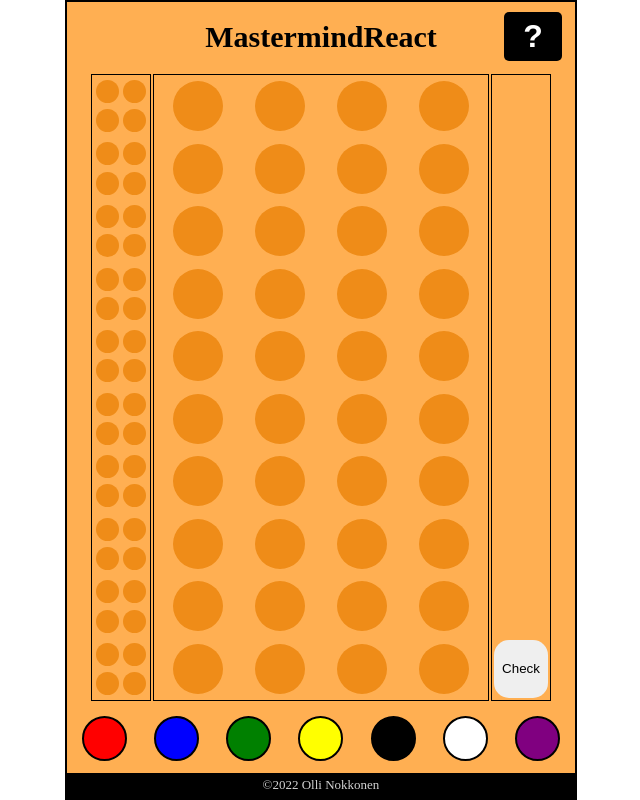
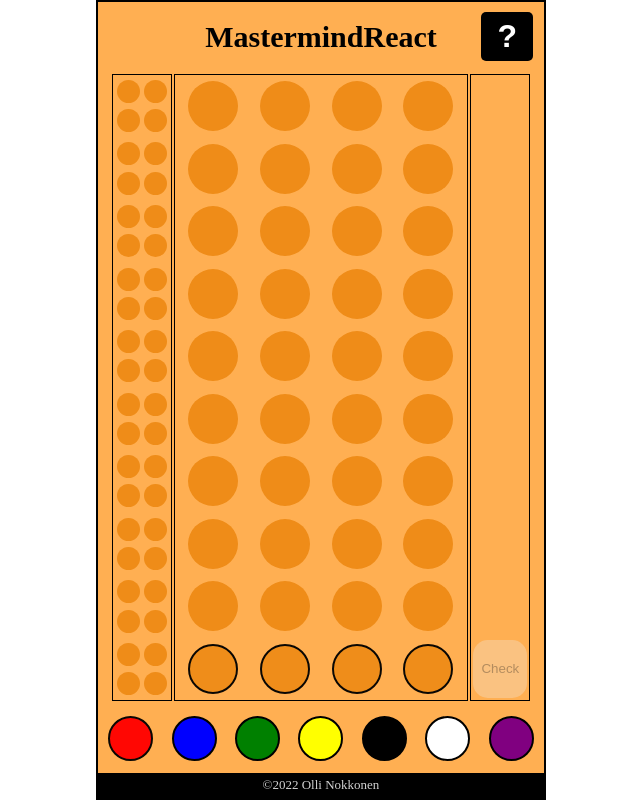
Before and after one commit to ollinok/MasterMindReact, a React (Create React App) app: page / in a window 1280 px wide. Shown: the whole page, without its empty margins (319-959 px from the left). Built offline with nearby package versions, Linux system fonts and the light colour scheme; a web font is replaced by a local one.

Commit message:
basic game functionality

```diff
--- a/src/App.js
+++ b/src/App.js
@@ -5,24 +5,113 @@ import ColorSpace from './components/ColorSpace';
 import CheckButtonSpace from './components/CheckButtonSpace';
 import AnswerTitleSpace from './components/AnswerTitleSpace';
 import HelpMenu from './components/HelpMenu';
-import { useState } from 'react';
+import { useEffect, useState } from 'react';
+import generateAnswer from './utils/generateAnswer';
 
 function App() {
   const [currentColor, setCurrentColor] = useState('red');
-  const [currentRow, setCurrentRow] = useState(10);
+  const [currentRow, setCurrentRow] = useState(1);
   const [answer, setAnswer] = useState([]);
-  const [guess, setGuess] = useState([]);
+  const [guess, setCurrentGuess] = useState([...Array(4)]);
+  const colors = ['red', 'blue', 'green', 'yellow', 'black', 'white', 'purple'];
+  const [board, setBoard] = useState([])
   const [cpuMarkers, setCpuMarkers] = useState([]);
+
+  useEffect(() => {
+    setBoard([...Array(10)].fill([...Array(4)]));
+    setCpuMarkers([...Array(10)].fill([...Array(4)]));
+    setAnswer(generateAnswer(colors));
+  }, []);
+
+  const changeColor = (color) => {
+    setCurrentColor(color);
+  };
+
+  const enterGuess = (index) => {
+    const newGuess = [...guess];
+    newGuess[index] = currentColor;
+    setCurrentGuess(newGuess);
+  };
+
+  const checkGuess = () => {
+    console.log('clicked guess');
+    console.log(answer);
+    console.log(guess);
+    if (guess.every((x,i) => x === answer[i])) {
+      console.log('voitto');
+    } else {
+      setCurrentRow(currentRow + 1);
+    }
+    addCpuMarkers();
+    const newBoard = [...board];
+    newBoard[board.length-  currentRow] = guess;
+    setBoard(newBoard);
+    setCurrentGuess([...Array(4)]);
+  };
+
+  const addCpuMarkers = () => {
+    const markers = [];
+    const a = [...answer];
+    const g = guess.map((color, i) => {
+      if (color === answer[i]) {
+        a[i] = undefined;
+        markers.push('black');
+        return undefined;
+      } else {
+        return color;
+      }
+    });
+
+    g.forEach(color => {
+      if (color !== undefined) {
+        const i = a.findIndex(x => x === color);
+        if (i !== -1) {
+          markers.push('white');
+          a[i] = undefined;
+        }
+      }
+    });
+
+    const newRow = [...Array(4)];
+    markers.forEach((marker, i) =>
+      newRow.fill(marker, i, i+1)
+    );
+
+    const newCpuMarkers = [...cpuMarkers];
+    newCpuMarkers[cpuMarkers.length - currentRow] = newRow;
+    setCpuMarkers(newCpuMarkers);
+  };
+
+
 
   return (
     <>
       <main className='grid-container'>
         <AnswerTitleSpace />
         <HelpMenu />
-        <CPUSpace />
-        <PlayerSpace />
-        <CheckButtonSpace />
-        <ColorSpace />
+        <CPUSpace
+          cpuMarkers={cpuMarkers}
+        />
+        <PlayerSpace
+          board={board}
+          currentRow={currentRow}
+          currentColor={currentColor}
+          currentGuess={guess}
+          enterGuess={(i) => enterGuess(i)}
+        />
+        <CheckButtonSpace
+          currentRow={currentRow}
+          currentGuess={guess}
+          checkGuess={checkGuess}
+        />
+        <ColorSpace
+          colors={colors}
+          currentColor={currentColor}
+          changeColor={(c) => changeColor(c)}
+        />
+        {/* <div id="victory-splash">
+
+        </div> */}
       </main>
       <footer>
         &copy;2022 Olli Nokkonen
--- a/src/components/CPUSpace.js
+++ b/src/components/CPUSpace.js
@@ -1,16 +1,22 @@
-const CPUmarker = (props) => {
+const CPUmarker = ({ color }) => {
+  const styling = {
+    backgroundColor: color
+  };
   return (
-    <div className='cpu-markers'>
+    <div
+      className='cpu-markers'
+      style={styling}>
     </div>
   );
 }
 
-const CPURow = (props) => {
+const CPURow = ({ index, row }) => {
   return (
-    <div id={`cpu-row${10-props.i}`} className='cpu-rows'>
-      {[...Array(4)].map((_ele, i) =>
+    <div id={`cpu-row${10-index}`} className='cpu-rows'>
+      {row.map((color, i) =>
         <CPUmarker
           key={i}
+          color={color}
           i={i}
         />
       )}
@@ -21,10 +27,11 @@ const CPURow = (props) => {
 const CPUSpace = (props) => {
   return (
     <div id='cpu-space' className='grid-rows'>
-      {[...Array(10)].map((_ele, i) =>
+      {props.cpuMarkers.map((row, i) =>
         <CPURow
           key={i}
-          i={i}
+          index={i}
+          row={row}
         />
       )}
     </div>
--- a/src/components/CheckButtonSpace.js
+++ b/src/components/CheckButtonSpace.js
@@ -1,7 +1,11 @@
-const ConstButton = (props) => {
-  const styling = {gridRow: 10};
+const CheckButton = ({ currentRow, currentGuess, checkGuess }) => {
+  const styling = {gridRow: 11 - currentRow};
   return (
-    <button className='check-button' style={styling}>
+    <button
+      className='check-button'
+      style={styling}
+      onClick={() => checkGuess()}
+      disabled={currentGuess.includes(undefined)}>
       Check
     </button>
   );
@@ -10,7 +14,11 @@ const ConstButton = (props) => {
 const CheckButtonSpace = (props) => {
   return (
     <div id='check-space' className='grid-rows'>
-      <ConstButton />
+      <CheckButton
+        currentRow={props.currentRow}
+        currentGuess={props.currentGuess}
+        checkGuess={props.checkGuess}
+      />
     </div>
   );
 }
--- a/src/components/ColorSpace.js
+++ b/src/components/ColorSpace.js
@@ -1,21 +1,32 @@
-const Color = ({ color }) => {
-  const styling = {backgroundColor:`${color}`};
+const Color = ({ color, changeColor, currentColor }) => {
+  const activeButton = {
+    borderColor: `black`,
+    animationName: `activeColor`,
+    animationDuration: `3s`,
+    animationIterationCount: `infinite`,
+    '--color': `${color}`
+  }
+  const styling = color === currentColor
+    ? { ...activeButton, backgroundColor: `${color}` }
+    : { backgroundColor: `${color}` };
   return (
-    <button className='color-buttons' style={styling}>
-
+    <button
+      className='color-buttons'
+      style={styling}
+      onClick={() => changeColor(color)}>
     </button>
   )
 };
 
 const ColorSpace = (props) => {
-  const colors = ['red', 'blue', 'green', 'yellow', 'black', 'white','purple'];
-
   return (
     <div id='color-space'>
-      {colors.map((color, i) =>
+      {props.colors.map(color =>
         <Color
           key={color}
           color={color}
+          currentColor={props.currentColor}
+          changeColor={props.changeColor}
         />
       )}
     </div>
--- a/src/components/Playerspace.js
+++ b/src/components/Playerspace.js
@@ -1,33 +1,76 @@
-const PlayerButton = (props) => {
+const ActivePlayerButton = ({ i, currentGuess, enterGuess }) => {
+  let styling = {
+    borderStyle: `solid`,
+    borderColor: `black`,
+  };
+  currentGuess
+    ? styling = {
+        ...styling,
+        backgroundColor: currentGuess
+      }
+    : styling = {
+        ...styling,
+        animationName: `activeColor`,
+        animationDuration: `3s`,
+        animationIterationCount: `infinite`
+      };
+
   return (
     <button
-      className='player-buttons'>
+      className='player-buttons'
+      style={styling}
+      onClick={() => enterGuess(i)}>
+    </button>
+  );
+}
+
+const PlayerButton = ({ color }) => {
+  const styling = {
+    backgroundColor: color
+  };
+  return (
+    <button
+      className='player-buttons'
+      style={styling}>
 
     </button>
   );
 };
 
-const PlayerRow = (props) => {
+const PlayerRow = ({ row, index, currentRow, currentGuess, enterGuess }) => {
   return (
-    <div id={`player-row${10-props.i}`} className='player-rows'>
-      {[...Array(4)].map((_ele, i) =>
-        <PlayerButton
-          key={i}
-        />
-      )}
+    <div id={`player-row${index}`} className='player-rows'>
+      { currentRow === index
+        ? row.map((_color, i) =>
+            <ActivePlayerButton
+              key={i}
+              i={i}
+              currentGuess={currentGuess[i]}
+              enterGuess={enterGuess}
+            />
+          )
+        : row.map((color, i) =>
+            <PlayerButton
+              key={i}
+              color={color}
+            />
+          )
+      }
     </div>
   );
 };
 
 const PlayerSpace = (props) => {
-
-
   return (
     <div id='player-space' className='grid-rows'>
-      {[...Array(10)].map((_ele, i) =>
+      {props.board.map((row, i) =>
         <PlayerRow
           key={i}
-          i={i}
+          row={row}
+          index={10-i}
+          currentRow={props.currentRow}
+          currentGuess={props.currentGuess}
+          enterGuess={props.enterGuess}
         />
       )}
     </div>
--- a/src/index.css
+++ b/src/index.css
@@ -139,8 +139,10 @@ button {
     max-height: 45px;
     max-width: 45px;
     margin: auto;
-
     border-style: solid;
+}
+.color-buttons:hover {
+    cursor: pointer;
 }
 .answer-markers {
     background-color: azure;
@@ -166,26 +168,54 @@ button {
     background-color: black;
 }
 
+/* SPLASH DIVS */
+div#victory-splash {
+    position: absolute;
+    background-color: red;
+    height: 200px;
+    width: 80%;
+}
+
+/* ANIMATIONS */
+@keyframes activeColor {
+    0% {opacity: 1;}
+    50% {opacity: 0.5;}
+    100% {opacity: 1;}
+}
 
 
-
-@media only screen and (min-width: 768px) {
+@media only screen and (min-width: 450px) {
     #root {
         display: flex;
         flex-direction: column;
         align-items: center;
     }
     main, footer {
-        width: 80%;
+        width: 450px;
         border-style: solid;
         border-width: 2px;
         border-color: black;
         box-sizing: border-box;
     }
 }
+
+@media only screen and (min-width: 768px) {
+    #root {
+        /* display: flex;
+        flex-direction: column;
+        align-items: center; */
+    }
+    main, footer {
+        /* width: 80%; */
+        /* border-style: solid;
+        border-width: 2px;
+        border-color: black;
+        box-sizing: border-box; */
+    }
+}
 @media only screen and (min-width: 1000px) {
     main, footer {
-        width: 40%;
+        /* width: 40%; */
     }
 }
 @media only screen and (max-height: 730px) {
--- /dev/null
+++ b/src/utils/generateAnswer.js
@@ -0,0 +1,12 @@
+function randomInt(max) {
+  const num = Math.floor(Math.random() * max);
+  return num;
+}
+
+export default function generateAnswer(colors) {
+  let answer = [];
+    for (let i=0;i<4;i++){
+      answer[i] = colors[randomInt(colors.length)];
+    }
+  return answer
+}
```
